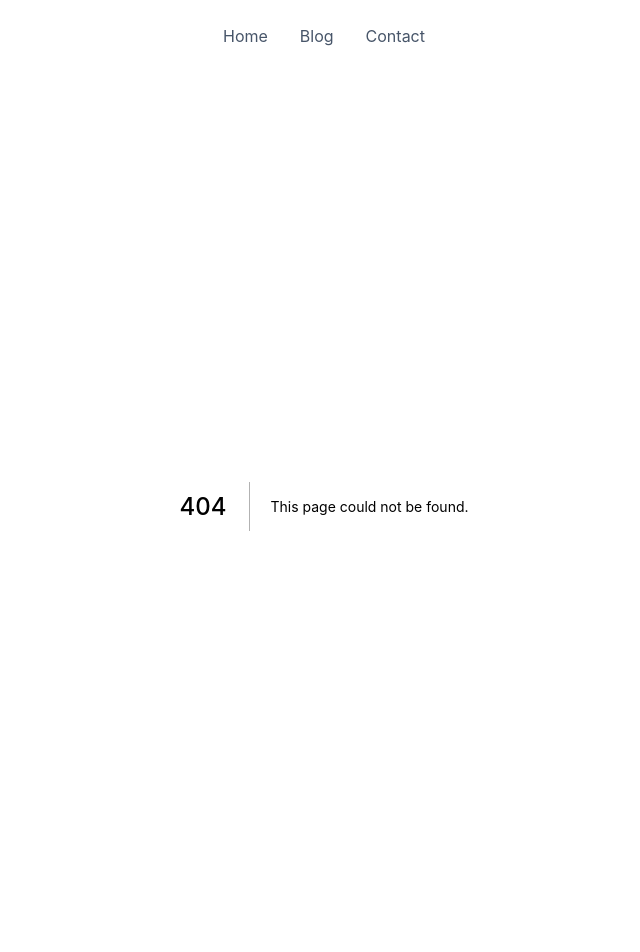
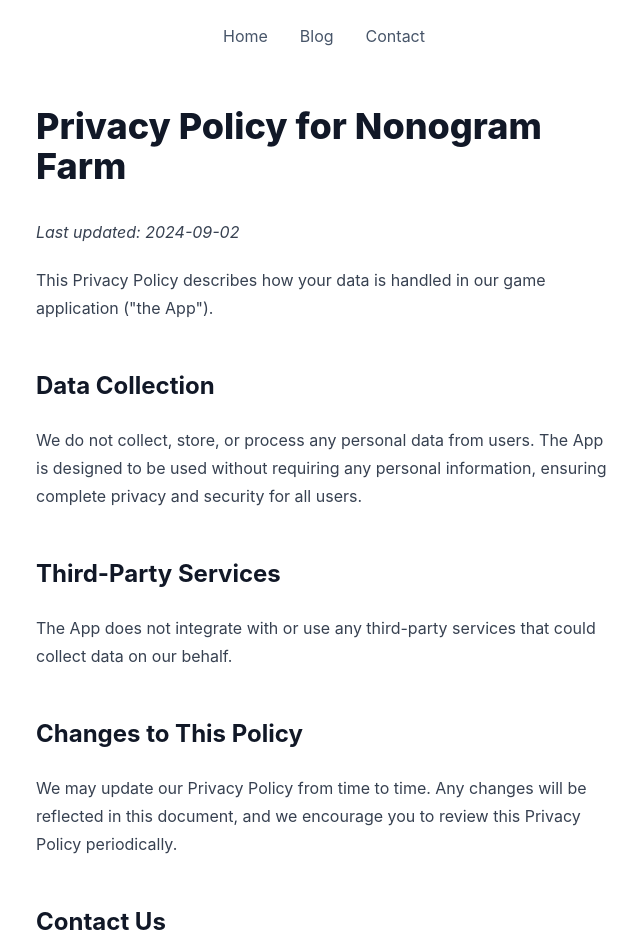
Before and after one commit to lukasgjetting/lukasgjetting, a Next.js app: page /nonogram-farm-privacy in a window 1280 px wide. Before the commit this address had no page. Shown: the top 952 px of the page, without its empty margins (316-956 px from the left). Before the commit the page ends 906 px from the top, so only its background shows below. Built offline with nearby package versions, Linux system fonts and the light colour scheme.

Commit message:
Add nonogram farm privacy and landign

```diff
--- /dev/null
+++ b/src/pages/nonogram-farm-privacy.tsx
@@ -0,0 +1,26 @@
+import type { NextPage } from 'next';
+import Head from 'next/head';
+
+const NonogramFarmPrivacy: NextPage = () => (
+  <div>
+    <Head>
+      <title>Nonogram Farm Privacy Policy</title>
+    </Head>
+    <main className="prose mb-16">
+      <h1>Privacy Policy for Nonogram Farm</h1>
+      <p><em>Last updated: 2024-09-02</em></p>
+      <p>This Privacy Policy describes how your data is handled in our game application ("the App").</p>
+      <h2>Data Collection</h2>
+      <p>We do not collect, store, or process any personal data from users. The App is designed to be used without requiring any personal information, ensuring complete privacy and security for all users.</p>
+      <h2>Third-Party Services</h2>
+      <p>The App does not integrate with or use any third-party services that could collect data on our behalf.</p>
+      <h2>Changes to This Policy</h2>
+      <p>We may update our Privacy Policy from time to time. Any changes will be reflected in this document, and we encourage you to review this Privacy Policy periodically.</p>
+      <h2>Contact Us</h2>
+      <p>If you have any questions or concerns about this Privacy Policy, please contact us at nonogramfarm@lukasgjetting.com.</p>
+
+    </main>
+  </div>
+);
+
+export default NonogramFarmPrivacy;
--- /dev/null
+++ b/src/pages/nonogram-farm.tsx
@@ -0,0 +1,26 @@
+/* eslint-disable @next/next/no-img-element */
+/* eslint-disable max-len */
+import type { NextPage } from 'next';
+import Head from 'next/head';
+
+const NonogramFarm: NextPage = () => (
+  <div>
+    <Head>
+      <title>Nonogram Farm</title>
+    </Head>
+    <main className="prose mb-16">
+      <h1>Nonogram Farm</h1>
+      <p>
+        A cutesy game puzzle and farming game, built in a weekend by my wife and I.
+      </p>
+      <img src="/nonogram-farm/nonogram-farm-1.png" alt="Nonogram Farm" className="w-3/5 mx-auto rounded-lg shadow-lg" />
+      <h2>App description</h2>
+      <p><em>Written by the ever-helpful ChatGPT</em></p>
+      <p>Discover a relaxing yet challenging way to sharpen your mind with our nonogram puzzle app, where solving puzzles also helps you grow and manage your own virtual farm. This app uniquely combines the classic nonogram puzzle-solving experience with a delightful farming simulation, creating a soothing gameplay loop that is both mentally stimulating and visually satisfying. Each puzzle you solve allows you to earn coins, which you can use to buy seeds and plant crops.</p>
+      <p>The app's cozy design and intuitive interface make it an ideal choice for anyone looking to unwind while keeping their brain engaged. The nonogram puzzles are presented in a clear, user-friendly grid, with easy-to-understand number clues guiding you as you fill in squares to reveal hidden images. The soothing background and relaxing soundtrack ensure that you can enjoy your puzzle-solving experience without distractions, making it the perfect companion for a peaceful evening or a short mental break during a busy day.</p>
+      <p>As you progress, you'll unlock new seeds and expand your farm by solving more complex puzzles. The in-game shop allows you to purchase additional nonograms, each offering a new challenge and the potential to discover unique crops. The more you play, the more vibrant and diverse your farm becomes, providing a continuous sense of achievement and growth.</p>
+    </main>
+  </div>
+);
+
+export default NonogramFarm;
```
Also changed, not shown: .eslintrc.json, public/nonogram-farm/nonogram-farm-1.png (added).
